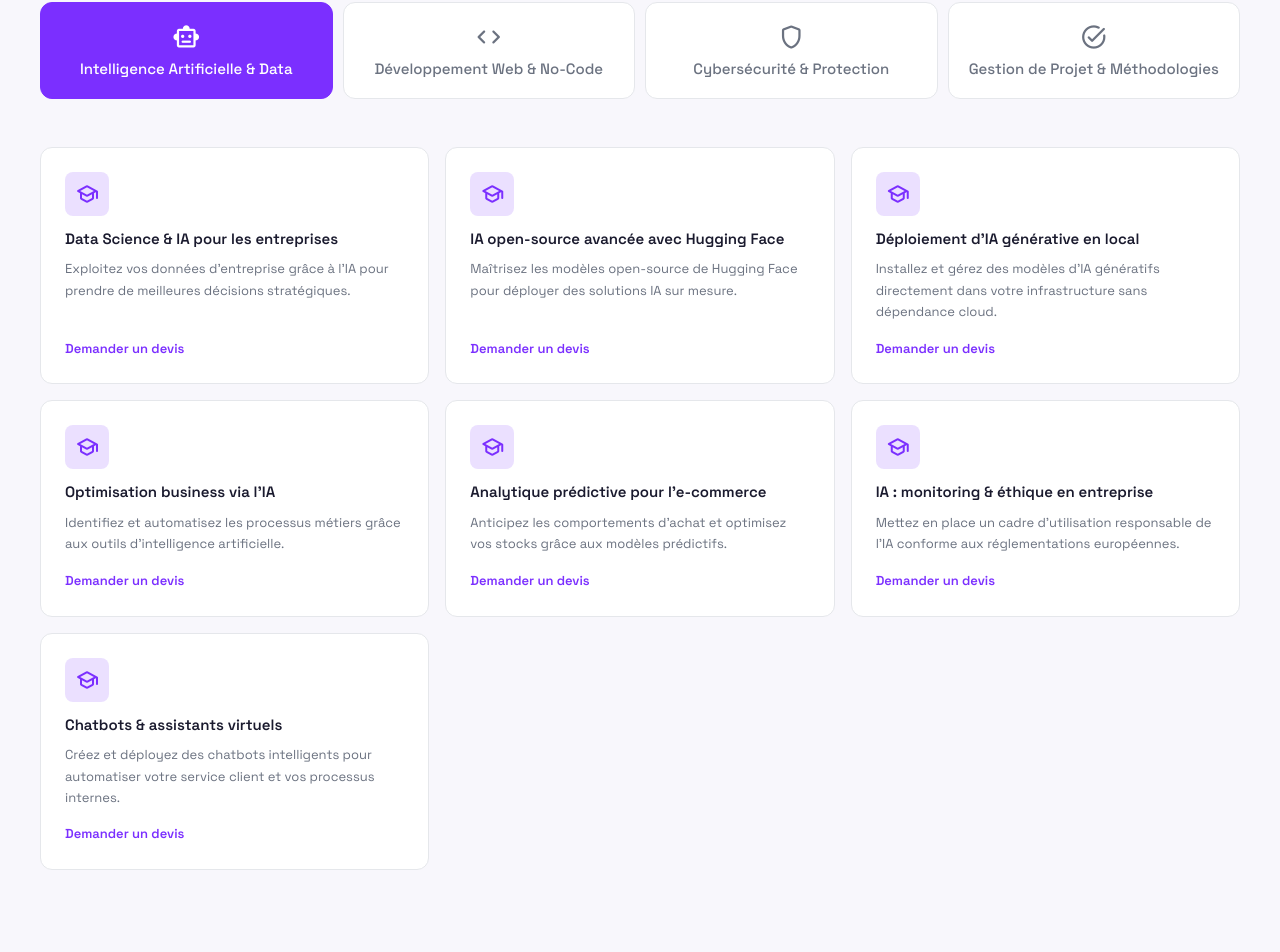
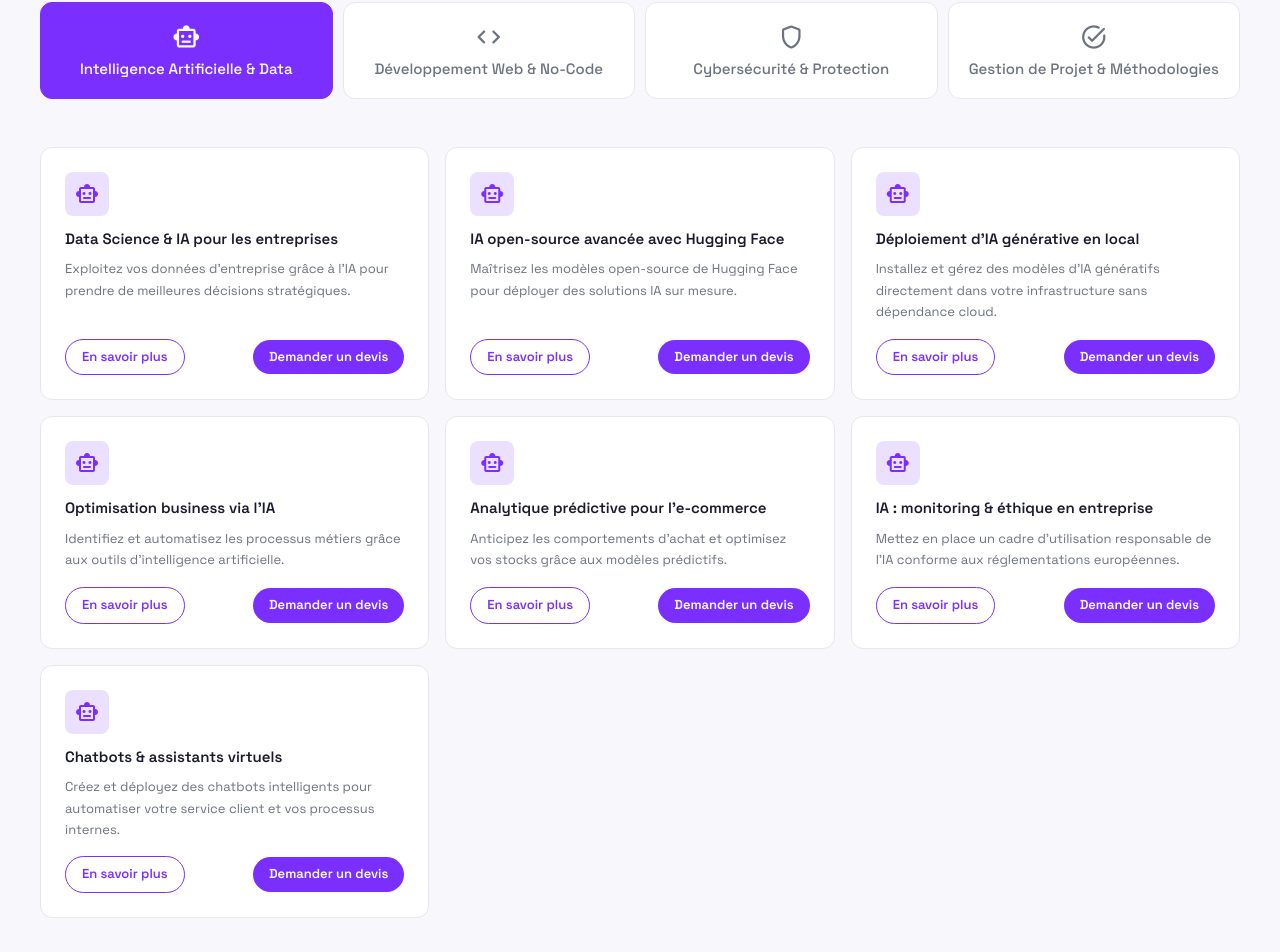
Before and after one commit to kuatejoelparfait-Data/ecole-du-numerique, a React (Vite) app in the folder ecole-du-numerique/: page /formations-entreprises in a window 1280 px wide. Shown: the part 810-1762 px from the top of the page. Built offline with nearby package versions, Linux system fonts and the light colour scheme.

Commit message:
Ajout 'En savoir plus' dans formations entreprises + Modification : icônes correspondent à la formation choisie

```diff
--- a/ecole-du-numerique/src/pages/FormationsEntreprises/FECategories/FECategories.css
+++ b/ecole-du-numerique/src/pages/FormationsEntreprises/FECategories/FECategories.css
@@ -144,15 +144,36 @@
   border-radius: 99px;
 }
 
+.fe-categories__card-footer {
+  display: flex;
+  align-items: center;
+  gap: 10px;
+  flex-wrap: wrap;
+}
+
 .fe-categories__card-cta {
   font-size: 13px;
   font-weight: 600;
-  color: var(--purple);
+  padding: 7px 16px;
+  border-radius: 99px;
+  background: var(--purple);
+  color: var(--white);
   white-space: nowrap;
-  transition: color 0.2s;
+  transition: background 0.2s;
 }
 
-.fe-categories__card-cta:hover { color: var(--purple-light); }
+.fe-categories__card-cta:hover { background: var(--purple-light); }
+
+.fe-categories__card-cta--outline {
+  background: transparent;
+  border: 1.5px solid var(--purple);
+  color: var(--purple);
+}
+
+.fe-categories__card-cta--outline:hover {
+  background: var(--purple);
+  color: var(--white);
+}
 
 @media (min-width: 640px) {
   .fe-categories__grid {
--- a/ecole-du-numerique/src/pages/FormationsEntreprises/FECategories/FECategories.jsx
+++ b/ecole-du-numerique/src/pages/FormationsEntreprises/FECategories/FECategories.jsx
@@ -9,6 +9,8 @@ const categoryMeta = [
   { id: 'Cybersécurité & Protection',        label: 'Cybersécurité & Protection',        icon: 'shield'      },
   { id: 'Gestion de Projet & Méthodologies', label: 'Gestion de Projet & Méthodologies', icon: 'task_alt'    },
 ]
+
+const categoryIcon = Object.fromEntries(categoryMeta.map(c => [c.id, c.icon]))
 
 export default function FECategories() {
   const [active, setActive] = useState(categoryMeta[0].id)
@@ -43,12 +45,15 @@ export default function FECategories() {
         <div className="fe-categories__grid">
           {current.map(formation => (
             <div key={formation.slug} className="fe-categories__card">
-              <span className="material-symbols-rounded fe-categories__card-icon">school</span>
+              <span className="material-symbols-rounded fe-categories__card-icon">{categoryIcon[formation.category]}</span>
               <div className="fe-categories__card-body">
                 <p className="fe-categories__card-title">{formation.title}</p>
                 <p className="fe-categories__card-desc">{formation.desc}</p>
               </div>
               <div className="fe-categories__card-footer">
+                <Link to="/contact" className="fe-categories__card-cta fe-categories__card-cta--outline">
+                  En savoir plus
+                </Link>
                 <Link to="/contact" className="fe-categories__card-cta">
                   Demander un devis
                 </Link>
--- a/ecole-du-numerique/src/pages/FormationsParticuliers/FPCategories/FPCategories.jsx
+++ b/ecole-du-numerique/src/pages/FormationsParticuliers/FPCategories/FPCategories.jsx
@@ -10,6 +10,8 @@ const categoryMeta = [
   { id: 'Réseaux Sociaux & Communication',     label: 'Réseaux Sociaux & Communication',     icon: 'share'       },
   { id: 'Design & Expérience Utilisateur',     label: 'Design & Expérience Utilisateur',     icon: 'palette'     },
 ]
+
+const categoryIcon = Object.fromEntries(categoryMeta.map(c => [c.id, c.icon]))
 
 export default function FPCategories() {
   const [active, setActive] = useState(categoryMeta[0].id)
@@ -45,7 +47,7 @@ export default function FPCategories() {
         <div className="fp-categories__grid">
           {current.map(formation => (
             <div key={formation.slug} className="fp-categories__card">
-              <span className="material-symbols-rounded fp-categories__card-icon">school</span>
+              <span className="material-symbols-rounded fp-categories__card-icon">{categoryIcon[formation.category]}</span>
               <div className="fp-categories__card-body">
                 <Link to={`/formations/${formation.slug}`} className="fp-categories__card-title">
                   {formation.title}
```
